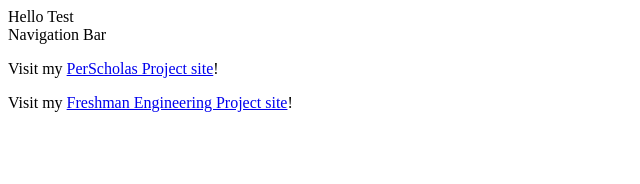
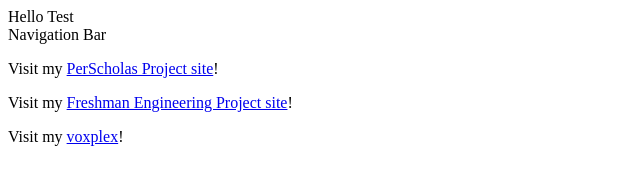
Before and after one commit to DavidPreiss/DavidPreiss.github.io, a plain HTML site: page index.html in a window 1280 px wide. Shown: the whole page, without its empty margins (0-640 px from the left). Drawn offline with Linux system fonts and the light colour scheme.

Commit message:
added voxplex link

```diff
--- a/index.html
+++ b/index.html
@@ -15,6 +15,10 @@
                 Visit my
                 <a href="https://davidpreiss.github.io/OLD_HTML_2016/">Freshman Engineering Project site</a>!
             </p>
+            <p>
+                Visit my
+                <a href="https://davidpreiss.github.io/Voxplex/">voxplex</a>!
+            </p>
 
         </nav>
     </body>
```
